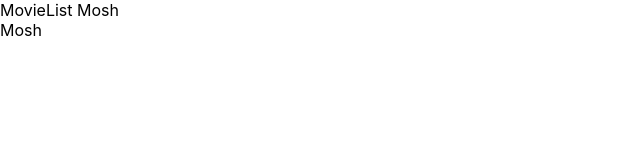
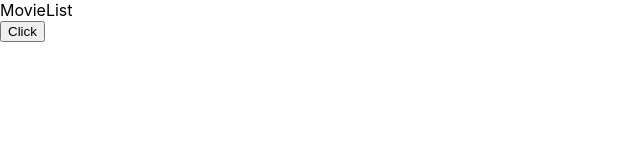
Before and after one commit to laxmanbalaraman/ReactDemo, a React (Create React App) app in the folder react-advanced/: page / in a window 1280 px wide. Shown: the top 160 px of the page, without its empty margins (0-640 px from the left). Built offline with nearby package versions, Linux system fonts and the light colour scheme.

Commit message:
Update context

```diff
--- a/react-advanced/src/App.js
+++ b/react-advanced/src/App.js
@@ -5,20 +5,35 @@ import Counter from "./Hooks/Counter";
 import User from "./Hooks/User";
 import UserContext from "./Context/userContext";
 import MoviePage from "./Components/MoviePage";
+import Login from "./Components/Login";
 
 class App extends Component {
   // use this state variable in another component easily using context drilling
 
   state = {
-    currentUser: { name: "Mosh" },
+    currentUser: null,
   };
+
+  handleLoggedIn = (username) => {
+    console.log(username);
+    const currentUser = { name: "Mosh" };
+    this.setState({ currentUser });
+    console.log(currentUser.name);
+  };
+
   render() {
     return (
       // the value property where you send the state variables.
       // UserContext.Provider provides state variables to be consumed by another component down the hierarchy
-      <UserContext.Provider value={this.state.currentUser}>
+      <UserContext.Provider
+        value={{
+          currentUser: this.state.currentUser,
+          onLoggedIn: this.handleLoggedIn,
+        }}
+      >
         <div>
           <MoviePage />
+          <Login />
         </div>
       </UserContext.Provider>
     );
--- /dev/null
+++ b/react-advanced/src/Components/Login.jsx
@@ -0,0 +1,11 @@
+import React, { useContext } from "react";
+import UserContext from "../Context/userContext";
+
+const Login = (props) => {
+  const userContext = useContext(UserContext);
+  return (
+    <button onClick={() => userContext.onLoggedIn("Username")}>Click</button>
+  );
+};
+
+export default Login;
--- a/react-advanced/src/Components/MovieList.jsx
+++ b/react-advanced/src/Components/MovieList.jsx
@@ -16,7 +16,9 @@ class MovieList extends Component {
       <UserContext.Consumer>
         {(userContext) => (
           <div>
-            MovieList {userContext.name} <MovieRow />{" "}
+            MovieList
+            {userContext.currentUser ? userContext.currentUser.name : ""}
+            <MovieRow />
           </div>
         )}
       </UserContext.Consumer>
--- a/react-advanced/src/Components/MovieRow.jsx
+++ b/react-advanced/src/Components/MovieRow.jsx
@@ -7,8 +7,8 @@ import UserContext from "../Context/userContext";
 // easier to use in componentDidMount
 
 const MovieRow = () => {
-  const currentUser = useContext(UserContext);
-  return <div>{currentUser.name}</div>;
+  const User = useContext(UserContext);
+  return <div>{User.currentUser ? User.currentUser.name : ""}</div>;
 };
 
 export default MovieRow;
```
